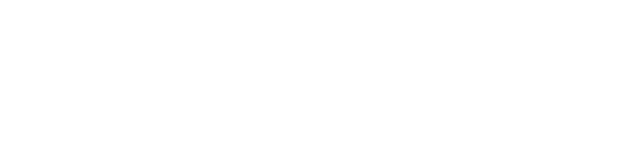
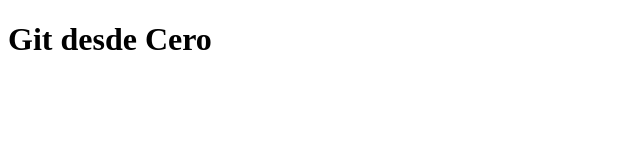
Before and after one commit to hernanfleita/git-desde-cero, a plain HTML site: page index.html in a window 1280 px wide. Shown: the whole page, without its empty margins (0-640 px from the left). Drawn offline with Linux system fonts and the light colour scheme.

Commit message:
Agrega titulo en  H1 Master

```diff
--- a/index.html
+++ b/index.html
@@ -5,7 +5,7 @@
     <title> Git desde Cero</title>
 </head>
 <body>
-
+    <h1>Git desde Cero</h1>
 </body>
 
 
```
